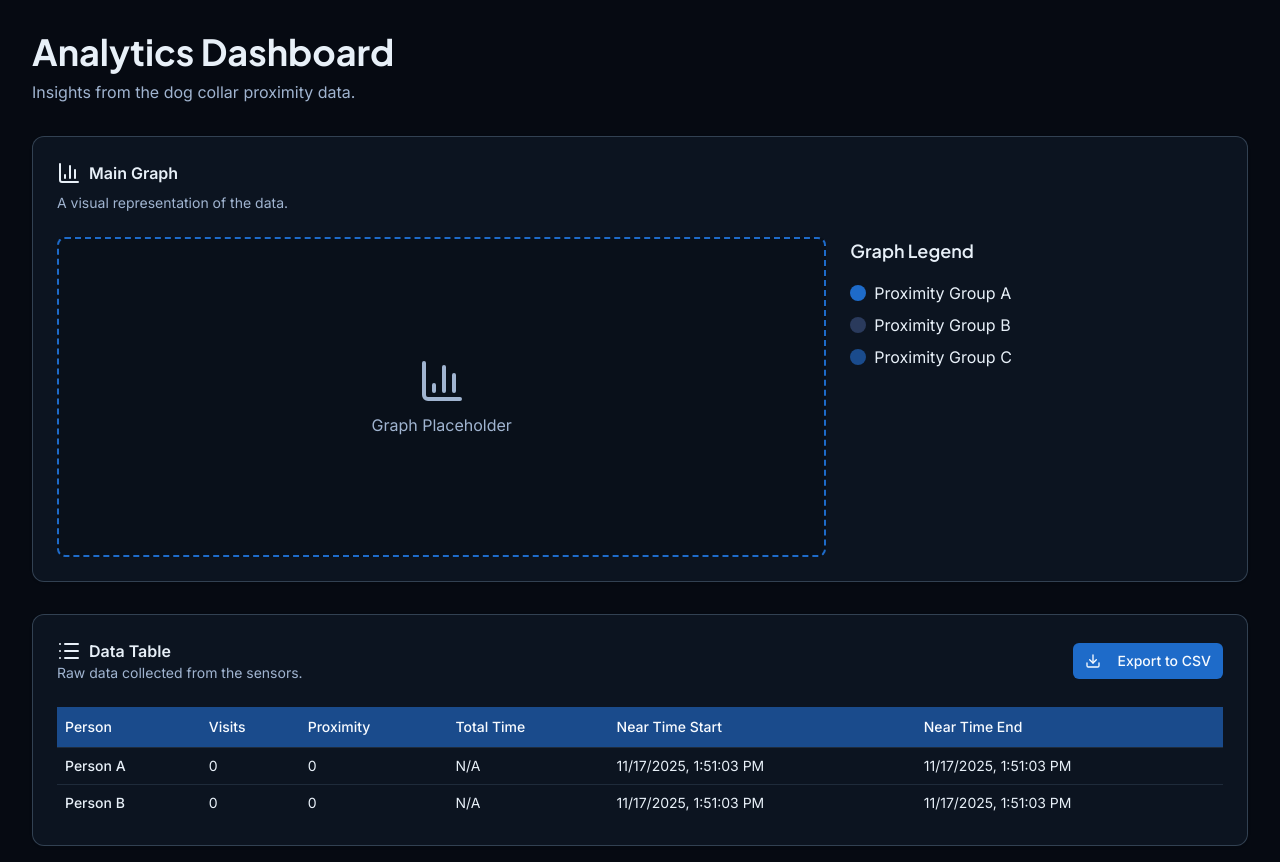
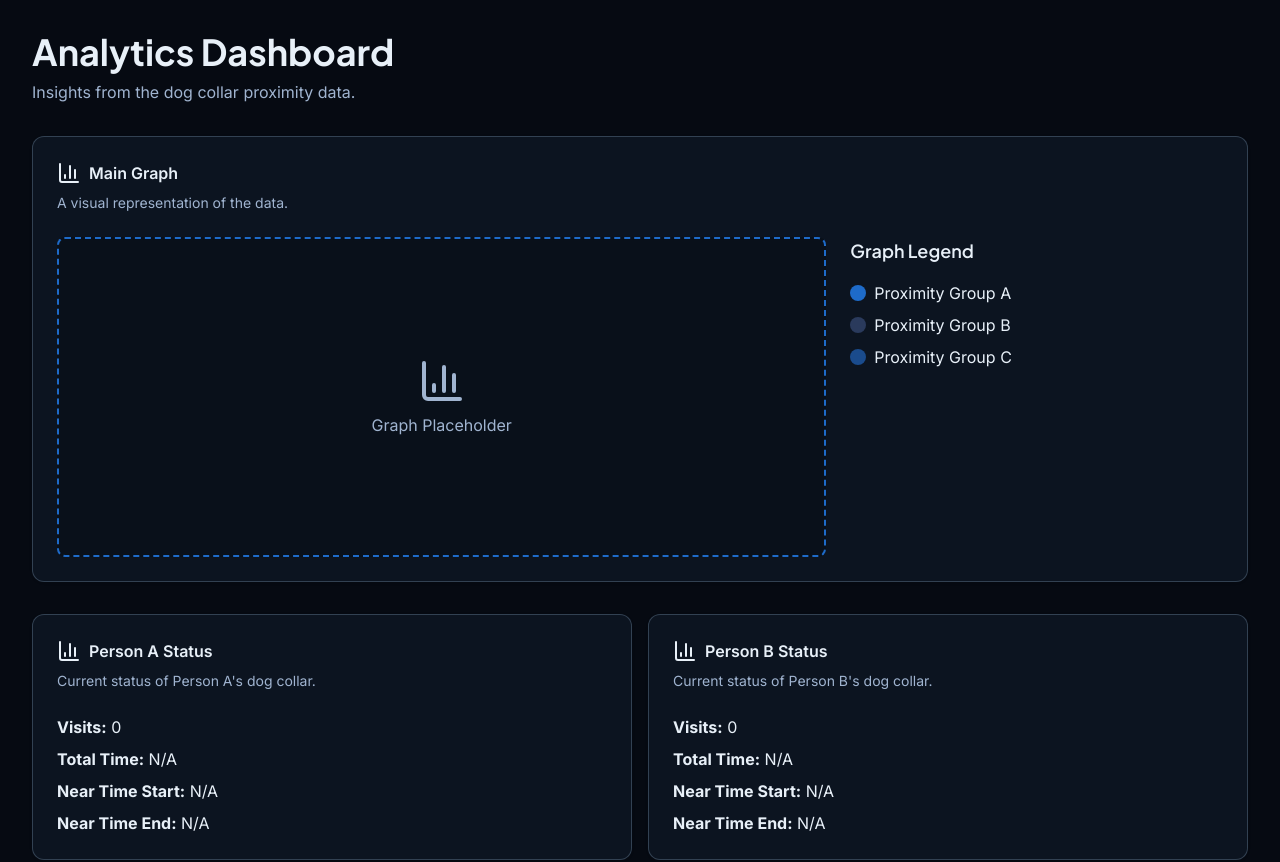
Before and after one commit to MixnUP/dog-collar-web, a React (Vite) app: page / in a window 1280 px wide. Shown: the top 862 px of the page. Built offline with nearby package versions, Linux system fonts and the light colour scheme; no server answers; the database is empty.

Commit message:
chore: added 2 new status cards + table list

```diff
--- a/src/lib/hooks/useDogCollars.ts
+++ b/src/lib/hooks/useDogCollars.ts
@@ -1,37 +1,116 @@
 import { useQuery, useMutation, useQueryClient } from "@tanstack/react-query";
 import {
-  getCollection,
-  getDocument,
-  addDocument,
-  updateDocument,
-  deleteDocument,
-  getRecentPersonA,
-  getRecentPersonB,
-} from "../services/firestore";
+  collection,
+  getDocs,
+  query,
+  orderBy,
+  doc,
+  getDoc,
+  addDoc,
+  updateDoc,
+  deleteDoc,
+} from "firebase/firestore";
+import { db } from "../firebase";
 import type { DogCollar } from "@/types";
 
-const COLLECTION_NAME = "dog-collars";
+const COLLECTION_NAMES = {
+  PERSON_A: "PersonA",
+  PERSON_B: "PersonB"
+} as const;
 
 export const useDogCollars = () => {
   return useQuery<DogCollar[], Error>({
-    queryKey: [COLLECTION_NAME],
-    queryFn: () => getCollection<DogCollar>(COLLECTION_NAME),
+    queryKey: ["dog-collars"],
+    queryFn: async () => {
+      const [personADocs, personBDocs] = await Promise.all([
+        getDocs(query(collection(db, COLLECTION_NAMES.PERSON_A), orderBy("timestamp", "desc"))),
+        getDocs(query(collection(db, COLLECTION_NAMES.PERSON_B), orderBy("timestamp", "desc")))
+      ]);
+
+      // Map and add person identifier to each document
+      const personAData = personADocs.docs.map(doc => {
+        const data = doc.data();
+        return {
+          id: doc.id,
+          person: "Person A",
+          ...data,
+          // Ensure timestamp is a Date object for consistent sorting
+          timestamp: data.timestamp?.toDate ? data.timestamp.toDate() : data.timestamp,
+          near_time_start: data.near_time_start?.toDate ? data.near_time_start.toDate() : data.near_time_start,
+          near_time_end: data.near_time_end?.toDate ? data.near_time_end.toDate() : data.near_time_end,
+          // Ensure total_time is properly handled (it might come as totalTime from Firestore)
+          total_time: data.total_time ?? data.totalTime ?? 0,
+          // Ensure other numeric fields are properly handled
+          visits: data.visits ?? 0,
+          proximity: data.proximity ?? 0
+        };
+      });
+
+      const personBData = personBDocs.docs.map(doc => {
+        const data = doc.data();
+        return {
+          id: doc.id,
+          person: "Person B",
+          ...data,
+          // Ensure timestamp is a Date object for consistent sorting
+          timestamp: data.timestamp?.toDate ? data.timestamp.toDate() : data.timestamp,
+          near_time_start: data.near_time_start?.toDate ? data.near_time_start.toDate() : data.near_time_start,
+          near_time_end: data.near_time_end?.toDate ? data.near_time_end.toDate() : data.near_time_end,
+          // Ensure total_time is properly handled (it might come as totalTime from Firestore)
+          total_time: data.total_time ?? data.totalTime ?? 0,
+          // Ensure other numeric fields are properly handled
+          visits: data.visits ?? 0,
+          proximity: data.proximity ?? 0
+        };
+      });
+
+      // Merge both arrays and sort by timestamp in descending order
+      const mergedData = [...personAData, ...personBData].sort((a, b) => {
+        const dateA = a.timestamp ? new Date(a.timestamp).getTime() : 0;
+        const dateB = b.timestamp ? new Date(b.timestamp).getTime() : 0;
+        return dateB - dateA; // Sort in descending order (newest first)
+      });
+
+      return mergedData as DogCollar[];
+    },
   });
 };
 
 export const useDogCollar = (id: string) => {
   return useQuery<DogCollar | null, Error>({
-    queryKey: [COLLECTION_NAME, id],
-    queryFn: () => getDocument<DogCollar>(COLLECTION_NAME, id),
+    queryKey: ["dog-collar", id],
+    queryFn: async () => {
+      // Try to find the document in either collection
+      const [personADoc, personBDoc] = await Promise.all([
+        getDoc(doc(db, COLLECTION_NAMES.PERSON_A, id)),
+        getDoc(doc(db, COLLECTION_NAMES.PERSON_B, id))
+      ]);
+
+      const docSnap = personADoc.exists() ? personADoc : personBDoc;
+      if (!docSnap.exists()) return null;
+
+      return {
+        id: docSnap.id,
+        person: personADoc.exists() ? "Person A" : "Person B",
+        ...docSnap.data()
+      } as DogCollar;
+    },
   });
 };
 
 export const useAddDogCollar = () => {
   const queryClient = useQueryClient();
   return useMutation<string, Error, Omit<DogCollar, "id">>({
-    mutationFn: (data) => addDocument<Omit<DogCollar, "id">>(COLLECTION_NAME, data),
+    mutationFn: async (data) => {
+      const collectionName = data.person === "Person A" ? COLLECTION_NAMES.PERSON_A : COLLECTION_NAMES.PERSON_B;
+      const docRef = await addDoc(collection(db, collectionName), {
+        ...data,
+        timestamp: new Date().toISOString()
+      });
+      return docRef.id;
+    },
     onSuccess: () => {
-      queryClient.invalidateQueries({ queryKey: [COLLECTION_NAME] });
+      queryClient.invalidateQueries({ queryKey: ["dog-collars"] });
     },
   });
 };
@@ -39,34 +118,31 @@ export const useAddDogCollar = () => {
 export const useUpdateDogCollar = () => {
   const queryClient = useQueryClient();
   return useMutation<void, Error, DogCollar>({
-    mutationFn: (data) => updateDocument<DogCollar>(COLLECTION_NAME, data.id, data),
+    mutationFn: async (data) => {
+      const collectionName = data.person === "Person A" ? COLLECTION_NAMES.PERSON_A : COLLECTION_NAMES.PERSON_B;
+      await updateDoc(doc(db, collectionName, data.id), {
+        ...data,
+        timestamp: new Date().toISOString()
+      });
+    },
     onSuccess: (_, variables) => {
-      queryClient.invalidateQueries({ queryKey: [COLLECTION_NAME] });
-      queryClient.invalidateQueries({ queryKey: [COLLECTION_NAME, variables.id] });
+      queryClient.invalidateQueries({ queryKey: ["dog-collars"] });
+      queryClient.invalidateQueries({ queryKey: ["dog-collar", variables.id] });
     },
   });
 };
 
 export const useDeleteDogCollar = () => {
   const queryClient = useQueryClient();
-  return useMutation<void, Error, string>({
-    mutationFn: (id) => deleteDocument(COLLECTION_NAME, id),
+  return useMutation<void, Error, { id: string; person: string }>({
+    mutationFn: async ({ id, person }) => {
+      const collectionName = person === "Person A" ? COLLECTION_NAMES.PERSON_A : COLLECTION_NAMES.PERSON_B;
+      await deleteDoc(doc(db, collectionName, id));
+    },
     onSuccess: () => {
-      queryClient.invalidateQueries({ queryKey: [COLLECTION_NAME] });
+      queryClient.invalidateQueries({ queryKey: ["dog-collars"] });
     },
   });
 };
 
-export const useRecentPersonA = <T>() => {
-  return useQuery<T[], Error>({
-    queryKey: ["PersonA", "recent"],
-    queryFn: () => getRecentPersonA<T>(),
-  });
-};
-
-export const useRecentPersonB = <T>() => {
-  return useQuery<T[], Error>({
-    queryKey: ["PersonB", "recent"],
-    queryFn: () => getRecentPersonB<T>(),
-  });
-};
+// Removed useRecentPersonA and useRecentPersonB as they're no longer needed
--- a/src/lib/services/firestore.ts
+++ b/src/lib/services/firestore.ts
@@ -39,7 +39,7 @@ export const addDocument = async <T>(collectionName: string, data: T): Promise<s
     ...data,
     timestamp: new Date().toISOString() // Add current timestamp in ISO format
   };
-  const docRef: DocumentReference<DocumentData> = await addDoc(collection(db, collectionName), docData as any);
+  const docRef: DocumentReference<DocumentData> = await addDoc(collection(db, collectionName), docData as DocumentData);
   return docRef.id;
 };
 
@@ -51,7 +51,7 @@ export const updateDocument = async <T>(collectionName: string, id: string, data
     updatedAt: new Date().toISOString() // Add update timestamp
   };
   const docRef: DocumentReference<DocumentData> = doc(db, collectionName, id);
-  await updateDoc(docRef, updateData as any);
+  await updateDoc(docRef, updateData as DocumentData);
 };
 
 // Generic function to delete a document from a collection
@@ -65,7 +65,7 @@ export const getRecentPersonA = async <T>(): Promise<T[]> => {
   const q = query(
     collection(db, "PersonA"),
     orderBy("timestamp", "desc"),
-    limit(1)
+    limit(100)
   );
   const querySnapshot: QuerySnapshot<DocumentData> = await getDocs(q);
   return querySnapshot.docs.map((doc) => ({ id: doc.id, ...doc.data() } as T));
@@ -76,7 +76,7 @@ export const getRecentPersonB = async <T>(): Promise<T[]> => {
   const q = query(
     collection(db, "PersonB"),
     orderBy("timestamp", "desc"),
-    limit(1)
+    limit(100)
   );
   const querySnapshot: QuerySnapshot<DocumentData> = await getDocs(q);
   return querySnapshot.docs.map((doc) => ({ id: doc.id, ...doc.data() } as T));
--- a/src/pages/main/components/data-table.tsx
+++ b/src/pages/main/components/data-table.tsx
@@ -8,90 +8,62 @@ import {
 } from "@/components/ui/table";
 import { Card, CardContent, CardHeader, CardTitle, CardDescription } from "@/components/ui/card";
 import { Button } from "@/components/ui/button";
-import { useRecentPersonA, useRecentPersonB } from "@/lib/hooks/useDogCollars";
+import { useDogCollars } from "@/lib/hooks/useDogCollars";
 import { unparse } from "papaparse";
-import { useState, useEffect } from "react";
+import { useState } from "react";
 import { Download, List } from "lucide-react";
-import { onVisitsUpdate } from "@/lib/services/rtdb";
+
+import { Timestamp } from "firebase/firestore";
 
 // Helper function to format timestamp
-const formatTimestamp = (timestamp: any) => {
+const formatTimestamp = (timestamp: Date | Timestamp | string | number | undefined): string => {
   if (!timestamp) return 'N/A';
 
-  // If it's a Firestore timestamp
-  if (timestamp.toDate) {
-    return new Date(timestamp.toDate()).toLocaleString();
+  let date: Date;
+  if (typeof timestamp === 'string' || typeof timestamp === 'number') {
+    date = new Date(timestamp);
+  } else if (timestamp instanceof Timestamp) {
+    date = timestamp.toDate();
+  } else if (timestamp instanceof Date) {
+    date = timestamp;
+  } else {
+    return 'Invalid Date Type';
   }
 
-  // If it's already a date string or number
-  const date = new Date(timestamp);
   return isNaN(date.getTime()) ? 'Invalid Date' : date.toLocaleString();
 };
 
-type PersonData = {
+// Helper function to format total time in seconds to a human-readable format (e.g., "1m 30s")
+const formatTotalTime = (seconds: number | undefined): string => {
+  if (seconds === undefined || seconds === null) return 'N/A';
+  if (seconds < 0) return 'Invalid';
+
+  const minutes = Math.floor(seconds / 60);
+  const remainingSeconds = Math.floor(seconds % 60);
+
+  if (minutes > 0) {
+    return `${minutes}m ${remainingSeconds.toString().padStart(2, '0')}s`;
+  }
+  return `${remainingSeconds}s`;
+};
+
+type DogCollar = {
   id: string;
   person: string;
-  near_time_start?: any;
-  near_time_end?: any;
+  near_time_start?: Timestamp | Date | string;
+  near_time_end?: Timestamp | Date | string;
   visits?: number;
   proximity?: number;
   total_time?: number;
-  timestamp?: any;
-  [key: string]: any;
-};
-
-type VisitsData = {
-  personA: {
-    visits: number;
-    proximity: number;
-    total_time: number;
-  };
-  personB: {
-    visits: number;
-    proximity: number;
-    total_time: number;
-  };
+  timestamp?: Timestamp | Date | string;
 };
 
 export const DataTable = () => {
-  const { data: personAData, isLoading: isLoadingA } = useRecentPersonA<PersonData>();
-  const { data: personBData, isLoading: isLoadingB } = useRecentPersonB<PersonData>();
+  const { data: dogCollars, isLoading } = useDogCollars();
   const [isExporting, setIsExporting] = useState(false);
-  const [visitsData, setVisitsData] = useState<VisitsData>({
-    personA: { visits: 0, proximity: 0, total_time: 0 },
-    personB: { visits: 0, proximity: 0, total_time: 0 }
-  });
-
-  // Set up realtime listener for visits data
-  useEffect(() => {
-    const unsubscribe = onVisitsUpdate((data) => {
-      setVisitsData(data);
-    });
-
-    return () => unsubscribe();
-  }, []);
 
   // Transform the data to include person identifier and format timestamps
-  const data = [
-    {
-      id: 'person-a',
-      person: 'Person A',
-      visits: visitsData.personA.visits,
-      proximity: visitsData.personA.proximity,
-      total_time: visitsData.personA.total_time,
-      near_time_start: personAData?.[0]?.timestamp || new Date().toISOString(),
-      near_time_end: personAData?.[0]?.timestamp || new Date().toISOString(),
-    },
-    {
-      id: 'person-b',
-      person: 'Person B',
-      visits: visitsData.personB.visits,
-      proximity: visitsData.personB.proximity,
-      total_time: visitsData.personB.total_time,
-      near_time_start: personBData?.[0]?.timestamp || new Date().toISOString(),
-      near_time_end: personBData?.[0]?.timestamp || new Date().toISOString(),
-    }
-  ];
+  const data: DogCollar[] = dogCollars || [];
 
   const handleExport = () => {
     setIsExporting(true);
@@ -108,7 +80,7 @@ export const DataTable = () => {
     setTimeout(() => setIsExporting(false), 500);
   };
 
-  const isLoading = isLoadingA || isLoadingB;
+  // const isLoading = isLoadingA || isLoadingB; // Removed as useDogCollars provides its own isLoading
 
   return (
     <Card className="bg-card border-border backdrop-blur-sm">
@@ -138,31 +110,31 @@ export const DataTable = () => {
                 <TableHead className="text-primary-foreground">Total Time</TableHead>
                 <TableHead className="text-primary-foreground">Near Time Start</TableHead>
                 <TableHead className="text-primary-foreground">Near Time End</TableHead>
+                <TableHead className="text-primary-foreground">Timestamp</TableHead>
               </TableRow>
             </TableHeader>
             <TableBody>
               {isLoading ? (
                 <TableRow>
-                  <TableCell colSpan={5} className="h-24 text-center">
+                  <TableCell colSpan={7} className="h-24 text-center">
                     Loading...
                   </TableCell>
                 </TableRow>
               ) : data.length > 0 ? (
                 data.map((row) => (
                   <TableRow key={row.id} className="border-border/50">
-                    <TableCell className="font-medium">
-                      {row.person}
-                    </TableCell>
+                    <TableCell className="font-medium">{row.person}</TableCell>
                     <TableCell>{row.visits ?? 'N/A'}</TableCell>
-                    <TableCell>{row.proximity ?? 'N/A'}</TableCell>
-                    <TableCell>{row.total_time ? `${Math.floor(row.total_time / 60)}m ${row.total_time % 60}s` : 'N/A'}</TableCell>
+                    <TableCell>{row.proximity?.toFixed(2) ?? 'N/A'}</TableCell>
+                    <TableCell>{formatTotalTime(row.total_time)}</TableCell>
                     <TableCell>{formatTimestamp(row.near_time_start)}</TableCell>
                     <TableCell>{formatTimestamp(row.near_time_end)}</TableCell>
+                    <TableCell>{formatTimestamp(row.timestamp)}</TableCell>
                   </TableRow>
                 ))
               ) : (
                 <TableRow>
-                  <TableCell colSpan={5} className="h-24 text-center">
+                  <TableCell colSpan={7} className="h-24 text-center">
                     No data available.
                   </TableCell>
                 </TableRow>
--- a/src/pages/main/index.tsx
+++ b/src/pages/main/index.tsx
@@ -7,8 +7,48 @@ import {
 } from "@/components/ui/card";
 import { BarChart3 } from "lucide-react";
 import { DataTable } from "./components/data-table";
+import { useDogCollars } from "@/lib/hooks/useDogCollars";
+import { Timestamp } from "firebase/firestore";
+
+// Helper function to format timestamp
+const formatTimestamp = (timestamp: Date | Timestamp | string | number | undefined): string => {
+  if (!timestamp) return 'N/A';
+
+  let date: Date;
+  if (typeof timestamp === 'string' || typeof timestamp === 'number') {
+    date = new Date(timestamp);
+  } else if (timestamp instanceof Timestamp) {
+    date = timestamp.toDate();
+  } else if (timestamp instanceof Date) {
+    date = timestamp;
+  } else {
+    return 'Invalid Date Type';
+  }
+
+  return isNaN(date.getTime()) ? 'Invalid Date' : date.toLocaleString();
+};
 
 const MainPage = () => {
+  const { data: dogCollars, isLoading } = useDogCollars();
+
+  // Get the most recent entry for each person
+  const personAData = dogCollars?.filter(item => item.person === 'Person A')[0];
+  const personBData = dogCollars?.filter(item => item.person === 'Person B')[0];
+
+  const visitsData = {
+    personA: {
+      visits: personAData?.visits ?? 0,
+      total_time: personAData?.total_time ?? 0
+    },
+    personB: {
+      visits: personBData?.visits ?? 0,
+      total_time: personBData?.total_time ?? 0
+    }
+  };
+
+  const personAStatus = personAData;
+  const personBStatus = personBData;
+
   return (
     <main className="min-h-screen w-full p-4 sm:p-6 lg:p-8">
       <header className="mb-8">
@@ -61,6 +101,54 @@ const MainPage = () => {
         </CardContent>
       </Card>
 
+      <div className="grid grid-cols-1 md:grid-cols-2 gap-4 mb-8">
+        <Card className="bg-card border-border backdrop-blur-sm">
+          <CardHeader>
+            <CardTitle className="flex items-center gap-2">
+              <BarChart3 className="h-6 w-6" />
+              <span>Person A Status</span>
+            </CardTitle>
+            <CardDescription>Current status of Person A's dog collar.</CardDescription>
+          </CardHeader>
+          <CardContent>
+            {isLoading ? (
+              <p>Loading...</p>
+            ) : (
+              <div className="space-y-2">
+                <p><strong>Visits:</strong> {visitsData.personA.visits ?? 'N/A'}</p>
+
+                <p><strong>Total Time:</strong> {visitsData.personA.total_time ? `${Math.floor(visitsData.personA.total_time / 60)}m ${visitsData.personA.total_time % 60}s` : 'N/A'}</p>
+                <p><strong>Near Time Start:</strong> {formatTimestamp(personAStatus?.near_time_start)}</p>
+                <p><strong>Near Time End:</strong> {formatTimestamp(personAStatus?.near_time_end)}</p>
+              </div>
+            )}
+          </CardContent>
+        </Card>
+
+        <Card className="bg-card border-border backdrop-blur-sm">
+          <CardHeader>
+            <CardTitle className="flex items-center gap-2">
+              <BarChart3 className="h-6 w-6" />
+              <span>Person B Status</span>
+            </CardTitle>
+            <CardDescription>Current status of Person B's dog collar.</CardDescription>
+          </CardHeader>
+          <CardContent>
+            {isLoading ? (
+              <p>Loading...</p>
+            ) : (
+              <div className="space-y-2">
+                <p><strong>Visits:</strong> {visitsData.personB.visits ?? 'N/A'}</p>
+
+                <p><strong>Total Time:</strong> {visitsData.personB.total_time ? `${Math.floor(visitsData.personB.total_time / 60)}m ${visitsData.personB.total_time % 60}s` : 'N/A'}</p>
+                <p><strong>Near Time Start:</strong> {formatTimestamp(personBStatus?.near_time_start)}</p>
+                <p><strong>Near Time End:</strong> {formatTimestamp(personBStatus?.near_time_end)}</p>
+              </div>
+            )}
+          </CardContent>
+        </Card>
+      </div>
+
       <DataTable />
     </main>
   );
```
Also changed, not shown: src/types/index.ts (+10 -3 lines).
